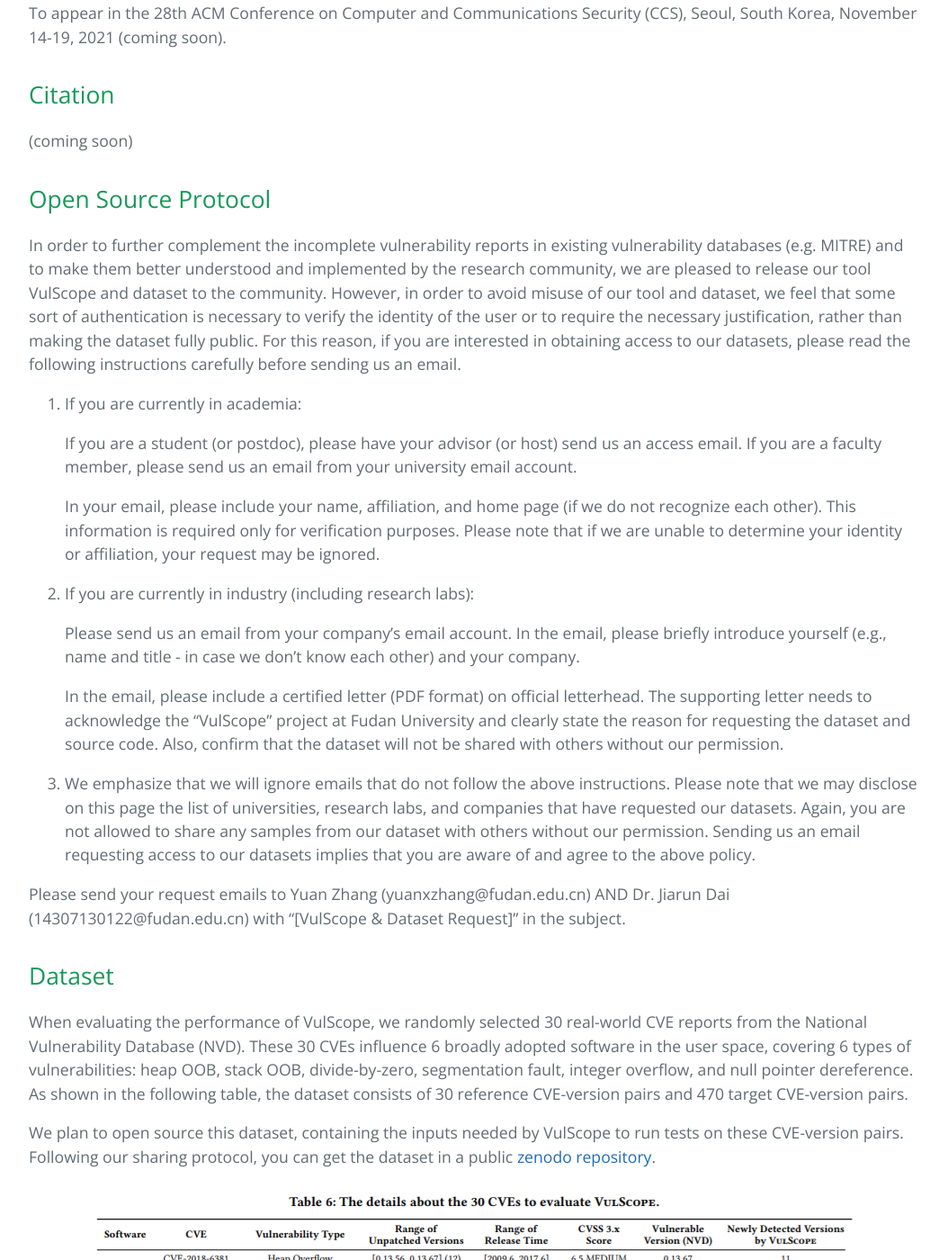
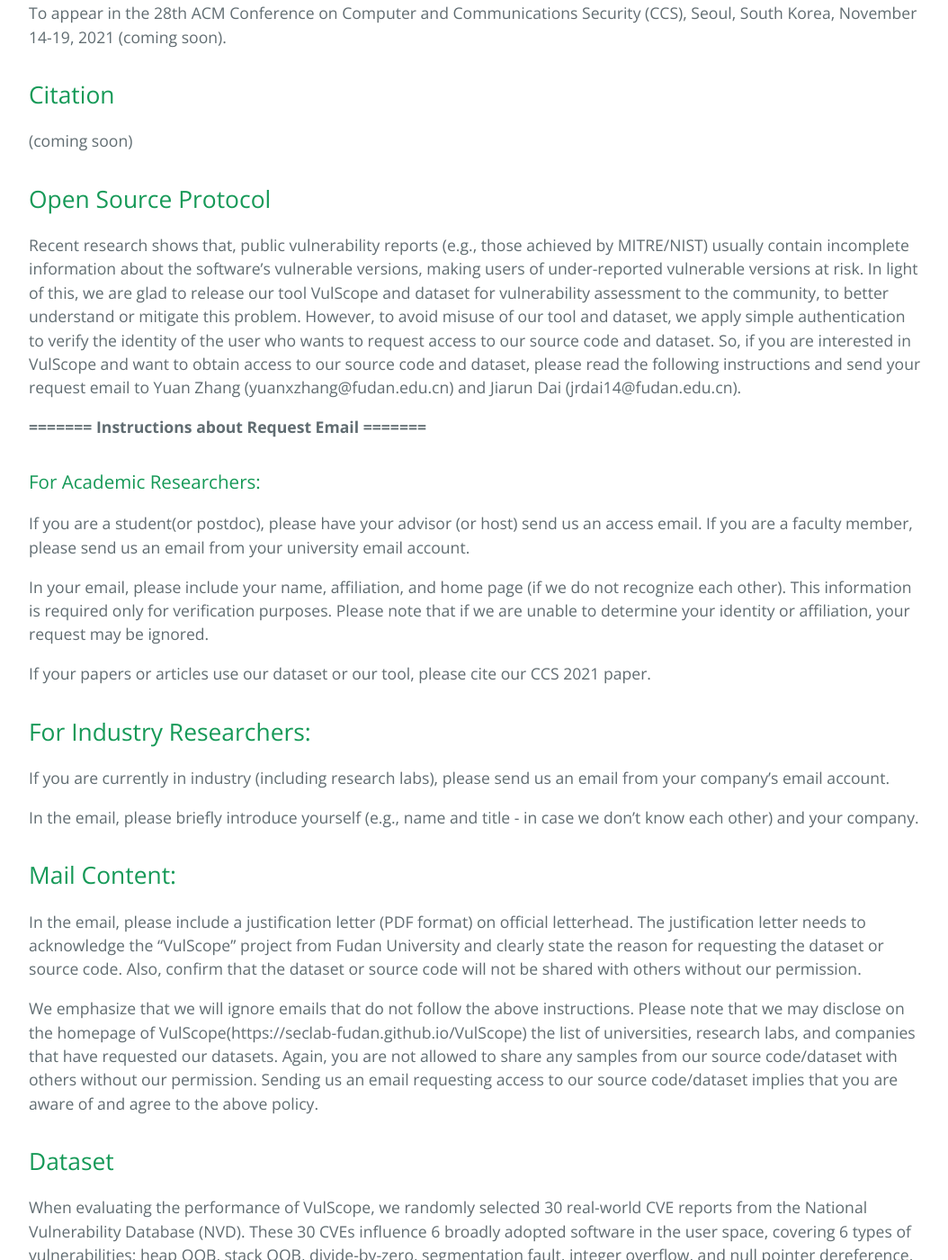
Before and after one commit to seclab-fudan/VulScope, a Jekyll site: the page built from index.md, in a window 1280 px wide and 1400 px high, scrolled down 2055 px. Shown: the whole window at 90% size, without its empty margins (112-1166 px from the left). Built offline with Jekyll 4.4.1, drawn with Linux system fonts in a browser that asks for light colours.

Commit message:
Update policy

```diff
--- a/index.md
+++ b/index.md
@@ -50,24 +50,27 @@ To appear in the 28th ACM Conference on Computer and Communications Security (CC
 
 ## Open Source Protocol
 
-In order to further complement the incomplete vulnerability reports in existing vulnerability databases (e.g. MITRE) and to make them better understood and implemented by the research community, we are pleased to release our tool VulScope and dataset to the community. However, in order to avoid misuse of our tool and dataset, we feel that some sort of authentication is necessary to verify the identity of the user or to require the necessary justification, rather than making the dataset fully public. For this reason, if you are interested in obtaining access to our datasets, please read the following instructions carefully before sending us an email.
+Recent research shows that, public vulnerability reports (e.g., those achieved by MITRE/NIST) usually contain incomplete information about the software's vulnerable versions, making users of under-reported vulnerable versions at risk. In light of this, we are glad to release our tool VulScope and dataset for vulnerability assessment to the community, to better understand or mitigate this problem. However, to avoid misuse of our tool and dataset, we apply simple authentication to verify the identity of the user who wants to request access to our source code and dataset. So, if you are interested in VulScope and want to obtain access to our source code and dataset, please read the following instructions and send your request email to Yuan Zhang (yuanxzhang@fudan.edu.cn) and Jiarun Dai (jrdai14@fudan.edu.cn).
 
-1. If you are currently in academia:
+**=======  Instructions about Request Email =======**
 
-   If you are a student (or postdoc), please have your advisor (or host) send us an access email. If you are a faculty member, please send us an email from your university email account.
+### For Academic Researchers:
+If you are a student(or postdoc), please have your advisor (or host) send us an access email. If you are a faculty member, please send us an email from your university email account.
 
-   In your email, please include your name, affiliation, and home page (if we do not recognize each other). This information is required only for verification purposes. Please note that if we are unable to determine your identity or affiliation, your request may be ignored.
+In your email, please include your name, affiliation, and home page (if we do not recognize each other). This information is required only for verification purposes. Please note that if we are unable to determine your identity or affiliation, your request may be ignored.
 
-2. If you are currently in industry (including research labs):
+If your papers or articles use our dataset or our tool, please cite our CCS 2021 paper.
 
-   Please send us an email from your company's email account. In the email, please briefly introduce yourself (e.g., name and title - in case we don't know each other) and your company.
+## For Industry Researchers:
+If you are currently in industry (including research labs), please send us an email from your company's email account.
 
-   In the email, please include a certified letter (PDF format) on official letterhead. The supporting letter needs to acknowledge the "VulScope" project at Fudan University and clearly state the reason for requesting the dataset and source code. Also, confirm that the dataset will not be shared with others without our permission.
+In the email, please briefly introduce yourself (e.g., name and title - in case we don't know each other) and your company.
 
-3. We emphasize that we will ignore emails that do not follow the above instructions. Please note that we may disclose on this page the list of universities, research labs, and companies that have requested our datasets. Again, you are not allowed to share any samples from our dataset with others without our permission. Sending us an email requesting access to our datasets implies that you are aware of and agree to the above policy.
+## Mail Content:
+In the email, please include a justification letter (PDF format) on official letterhead. The justification letter needs to acknowledge the "VulScope" project from Fudan University and clearly state the reason for requesting the dataset or source code. Also, confirm that the dataset or source code will not be shared with others without our permission.
 
 
-Please send your request emails to Yuan Zhang (yuanxzhang@fudan.edu.cn) AND Dr. Jiarun Dai (14307130122@fudan.edu.cn) with "[VulScope & Dataset Request]" in the subject.
+We emphasize that we will ignore emails that do not follow the above instructions. Please note that we may disclose on the homepage of VulScope(https://seclab-fudan.github.io/VulScope) the list of universities, research labs, and companies that have requested our datasets. Again, you are not allowed to share any samples from our source code/dataset with others without our permission. Sending us an email requesting access to our source code/dataset implies that you are aware of and agree to the above policy.
 
 
 
```
